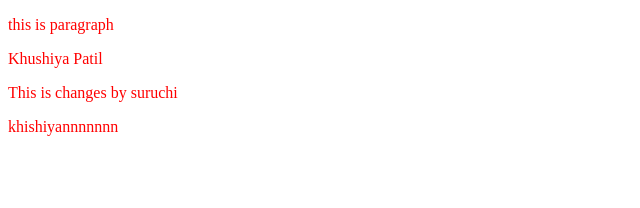
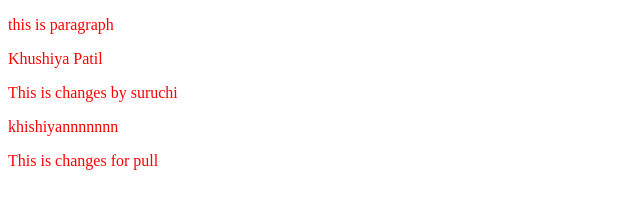
Before and after one commit to iam-rupesh/localRepo, a plain HTML site: page index.html in a window 1280 px wide. Shown: the whole page, without its empty margins (0-640 px from the left). Drawn offline with Linux system fonts and the light colour scheme.

Commit message:
Update index.html

```diff
--- a/index.html
+++ b/index.html
@@ -11,5 +11,6 @@
     <p>Khushiya Patil</p>
     <p>This is changes by suruchi</p>
     <p>khishiyannnnnnn</p>
+    <p>This is changes for pull</p>
 </body>
 </html>
```
